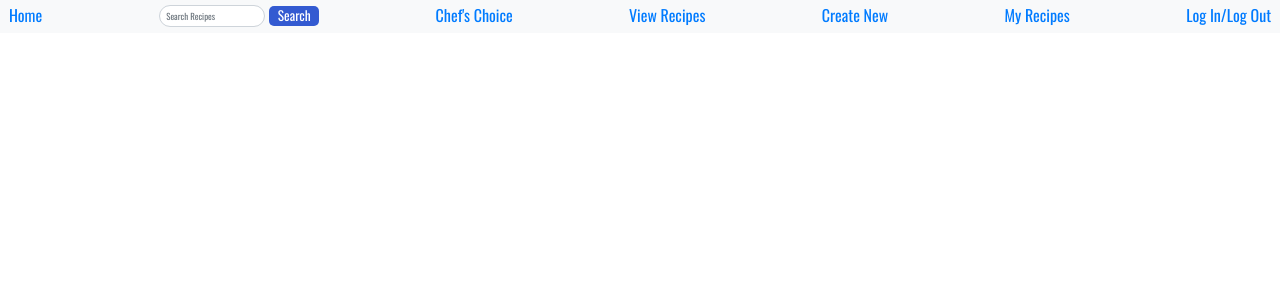
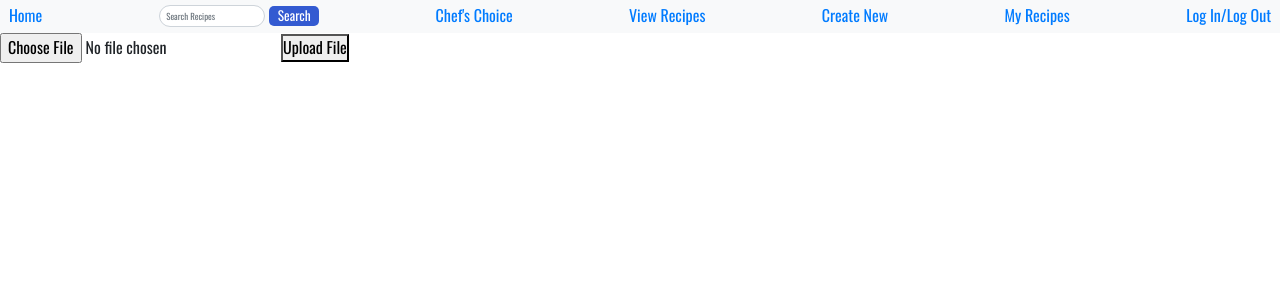
Before and after one commit to MattKim97/HashbrownHashers, a React (Create React App) app in the folder client/hashbrowns-ui/: page /recipe/new in a window 1280 px wide. Shown: the top 300 px of the page. Built offline with nearby package versions, Linux system fonts and the light colour scheme; no server answers.

Commit message:
tested s3bucket, files are hosted correctly, links are provided back, temporay button tester implemented

```diff
--- a/client/hashbrowns-ui/package.json
+++ b/client/hashbrowns-ui/package.json
@@ -6,6 +6,7 @@
     "@testing-library/jest-dom": "^5.17.0",
     "@testing-library/react": "^13.4.0",
     "@testing-library/user-event": "^13.5.0",
+    "aws-sdk": "^2.1669.0",
     "react": "^18.3.1",
     "react-dom": "^18.3.1",
     "react-router-dom": "^6.26.0",
--- a/client/hashbrowns-ui/src/App.js
+++ b/client/hashbrowns-ui/src/App.js
@@ -1,6 +1,9 @@
 import { Route, BrowserRouter as Router, Routes } from "react-router-dom";
 import Home from "./components/Home"
 import NavBar from "./components/NavBar";
+import AllRecipesList from "./components/AllRecipesList";
+import ViewRecipe from "./components/ViewRecipe";
+import AddRecipeForm from "./components/AddRecipeForm";
 
 function App() {
   return (
@@ -8,6 +11,9 @@ function App() {
       <NavBar/>
       <Routes>
         <Route path="/" element={<Home/>}/>
+        <Route path="/recipe" element={<AllRecipesList/>}/>
+        <Route path="/recipe/:id" element={<ViewRecipe/>}/>
+        <Route path="/recipe/new" element={<AddRecipeForm/>}/>
       </Routes>
     </Router>
   );
--- a/client/hashbrowns-ui/src/components/AddRecipeForm.js
+++ b/client/hashbrowns-ui/src/components/AddRecipeForm.js
@@ -1,5 +1,6 @@
 import AWS from 'aws-sdk';
-
+import { useEffect, useState } from 'react'
+import {Link} from "react-router-dom"
 
 
 
@@ -18,9 +19,15 @@ const REGION = process.env.REACT_APP_REGION;
 const S3_KEY = process.env.REACT_APP_S3_KEY;
 const S3_SECRET = process.env.REACT_APP_S3_SECRET;
 
-function addRecipeForm(){
+const getFileUrl = (fileName) => {
+  return `https://${S3_BUCKET_IMAGE}.s3.${REGION}.amazonaws.com/${fileName}`;
+};
+
+function AddRecipeForm(){
 
     const [file, setFile] = useState(null);
+    const [fileUrl, setFileUrl] = useState('');
+
     const handleFileChange = (e) => {
       const file = e.target.files[0];
       setFile(file);
@@ -28,7 +35,11 @@ function addRecipeForm(){
 
     const uploadFile = async () => {
       const S3_BUCKET = S3_BUCKET_IMAGE;
-        const REGION = REGION;
+
+      if (!file) {
+        alert("Please select a file first.");
+        return;
+    }
 
       AWS.config.update({
           accessKeyId: S3_KEY,
@@ -45,8 +56,8 @@ function addRecipeForm(){
           Body: file,
       };
 
-        var upload = s3
-          .putObject(params)
+      try {
+          await s3.putObject(params)
               .on("httpUploadProgress", (evt) => {
                   console.log(
                       "Uploading " + parseInt((evt.loaded * 100) / evt.total) + "%"
@@ -54,17 +65,30 @@ function addRecipeForm(){
               })
               .promise();
 
-        await upload.then((err, data) => {
-          console.log(err);
-          alert("File uploaded successfully.");
-        });
+          const url = getFileUrl(file.name);
+          setFileUrl(url);
+          console.log("File uploaded successfully. File URL:", url);
+          alert("File uploaded successfully. Check the link below.");
+      } catch (err) {
+          console.error("Error uploading file:", err);
+          alert("Error uploading file.");
+      }
   };
-
 
     return(
         <>
+            <>
+            <input type="file" onChange={handleFileChange} />
+            <button onClick={uploadFile}>Upload File</button>
+            {fileUrl && (
+                <div>
+                    <p>File URL:</p>
+                    <a href={fileUrl} target="_blank" rel="noopener noreferrer">{fileUrl}</a>
+                </div>
+            )}
+        </>
         </>
     )
 }
 
-export default addRecipeForm;
+export default AddRecipeForm;
```
Also changed, not shown: 1 other file (tests, documents, lock files or other folders). Lines whose indentation alone changed are shown as unchanged.
